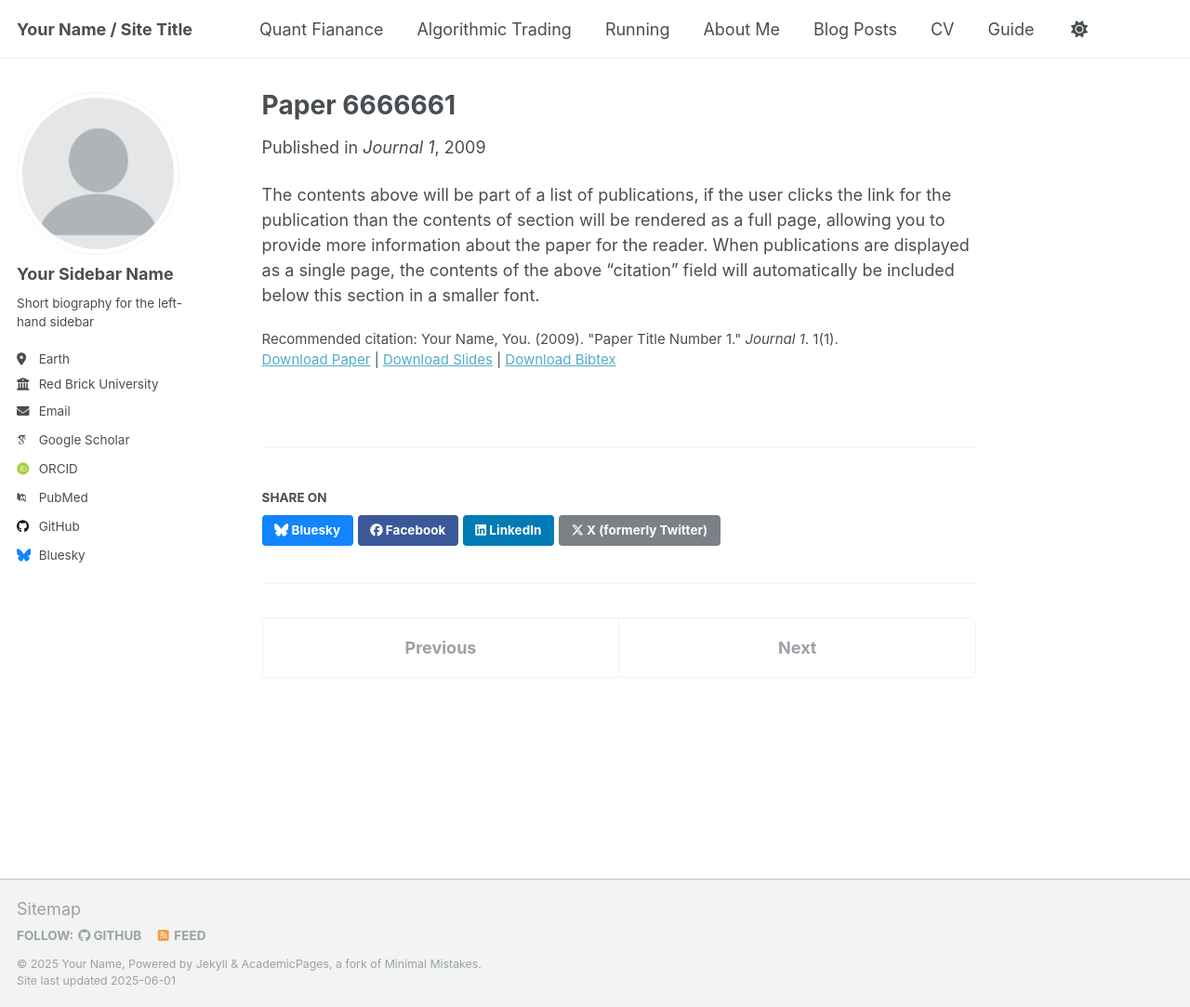
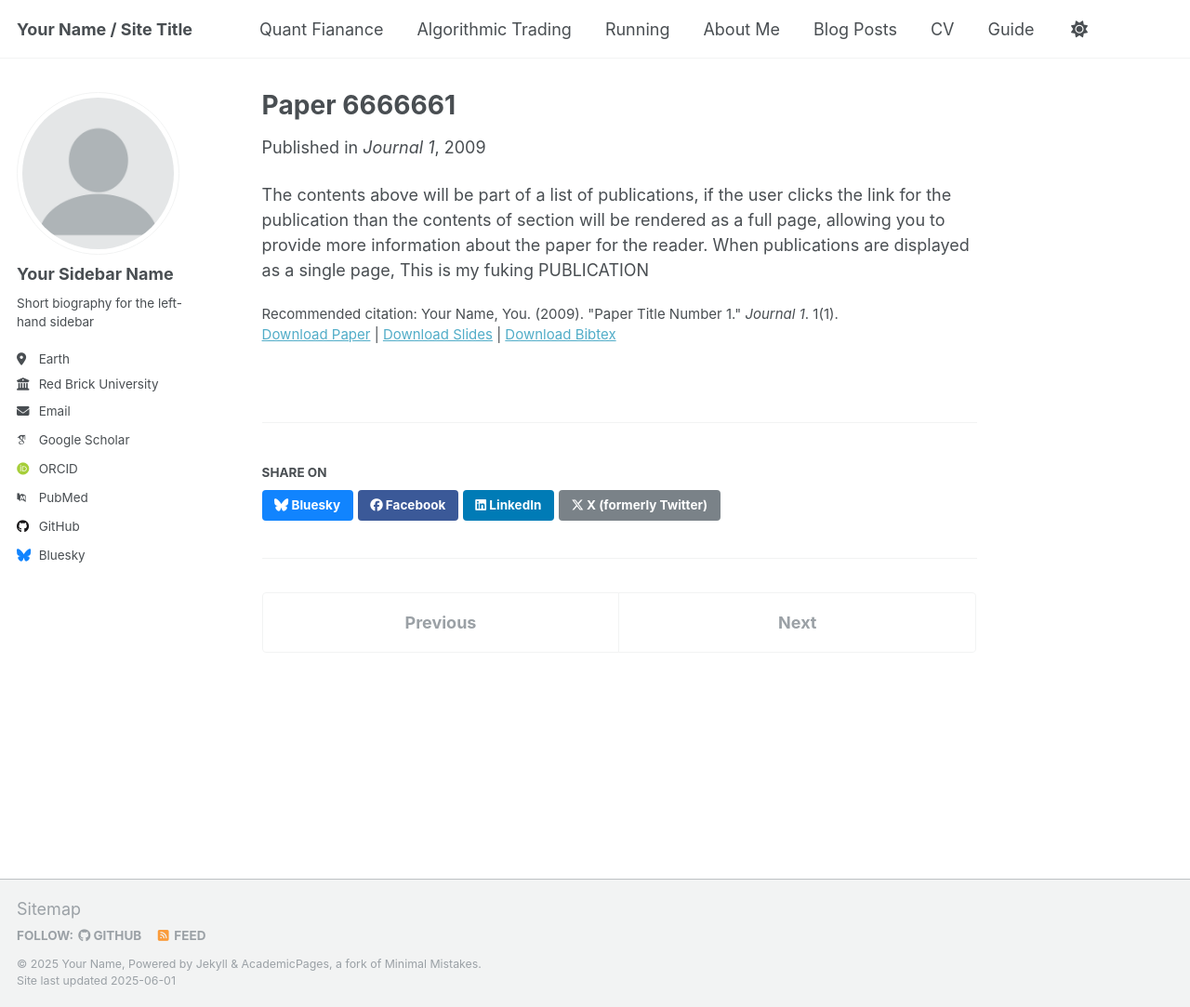
Before and after one commit to dani-gonzalez-muela/Web, a Jekyll site: the page built from _publications/2009-10-01-paper-title-number-1.md, in a window 1280 px wide and 1083 px high. Shown: the whole window at 93% size. Built offline with Jekyll 4.4.1, drawn with Linux system fonts in a browser that asks for light colours; some web fonts are replaced.

Commit message:
Update 2009-10-01-paper-title-number-1.md

```diff
--- a/_publications/2009-10-01-paper-title-number-1.md
+++ b/_publications/2009-10-01-paper-title-number-1.md
@@ -11,4 +11,4 @@ paperurl: 'http://academicpages.github.io/files/paper1.pdf'
 bibtexurl: 'http://academicpages.github.io/files/bibtex1.bib'
 citation: 'Your Name, You. (2009). &quot;Paper Title Number 1.&quot; <i>Journal 1</i>. 1(1).'
 ---
-The contents above will be part of a list of publications, if the user clicks the link for the publication than the contents of section will be rendered as a full page, allowing you to provide more information about the paper for the reader. When publications are displayed as a single page, the contents of the above "citation" field will automatically be included below this section in a smaller font.
+The contents above will be part of a list of publications, if the user clicks the link for the publication than the contents of section will be rendered as a full page, allowing you to provide more information about the paper for the reader. When publications are displayed as a single page, This is my fuking PUBLICATION
```
